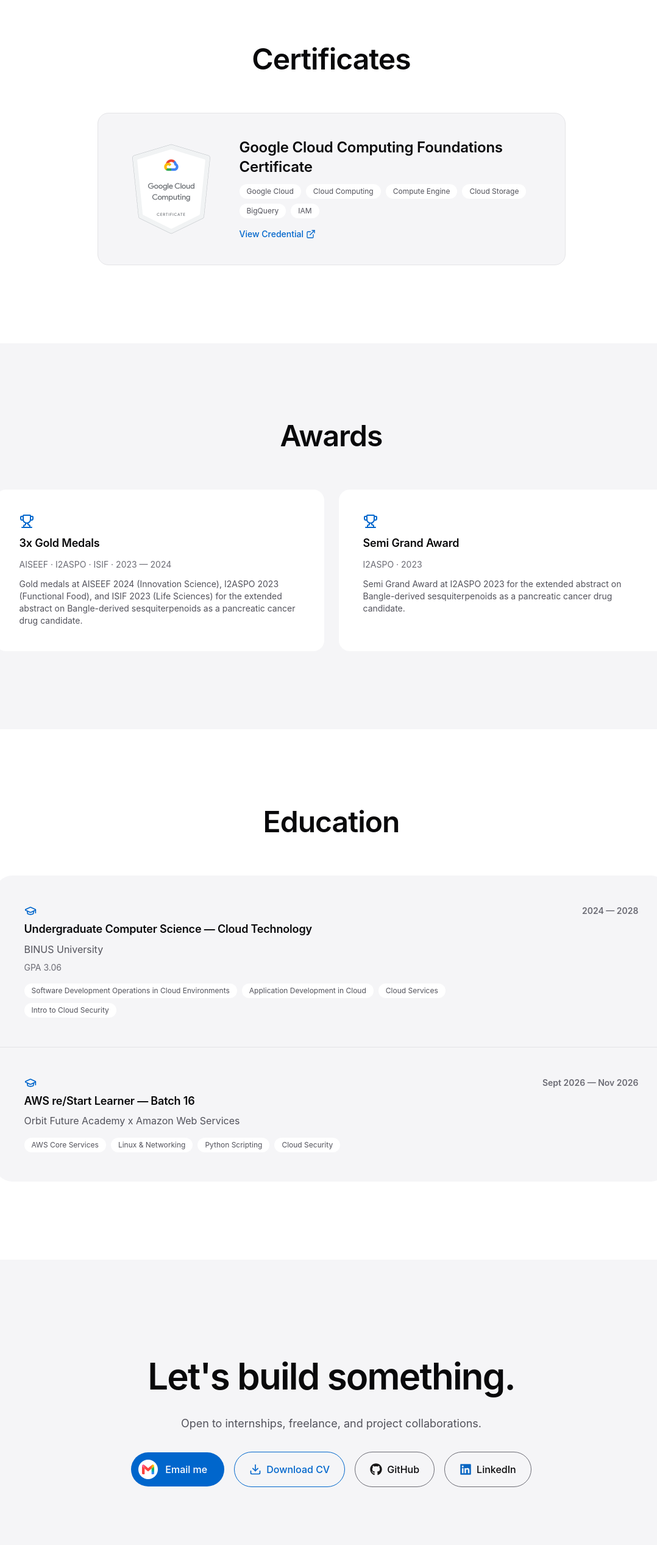
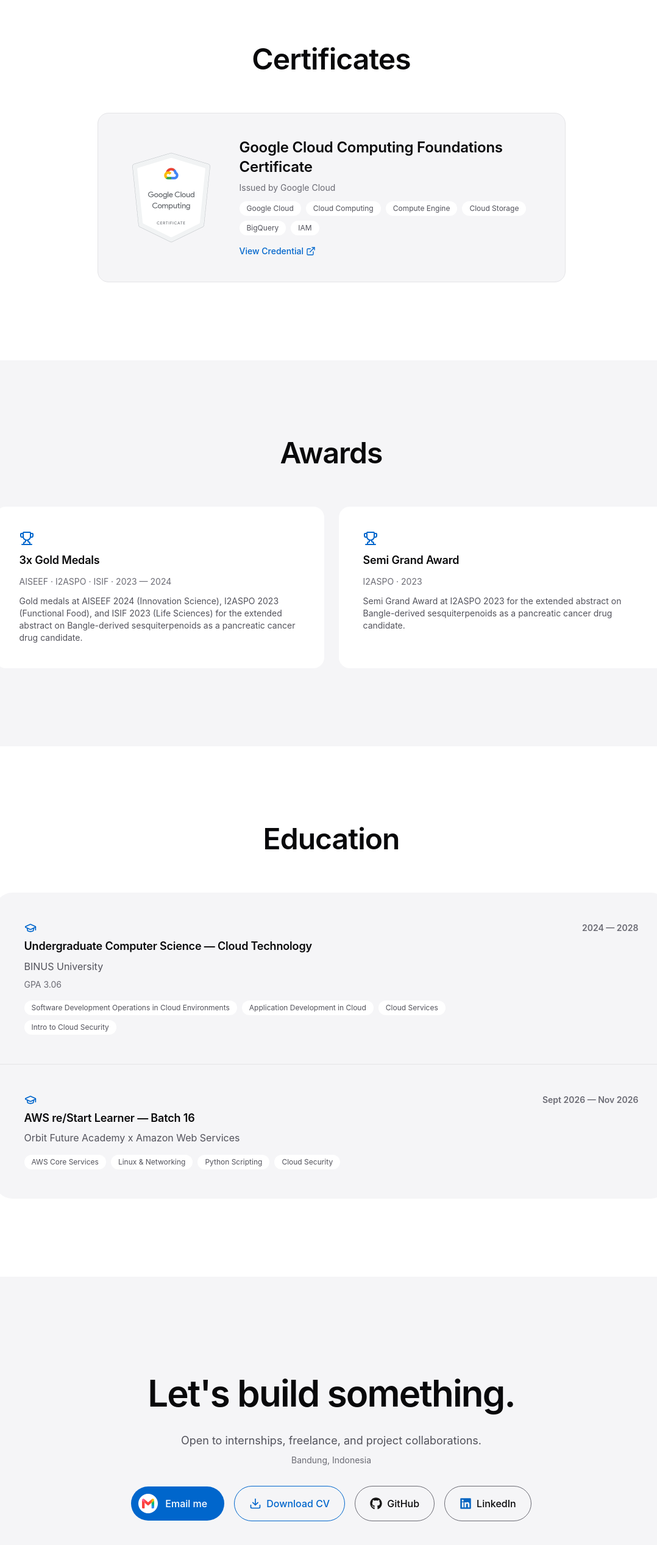
Before and after one commit to nomedcode/portfolio, a Next.js app: page / in a window 1280 px wide. Shown: the part 2223-4757 px from the top of the page at 61% size, without its empty margins (89-1167 px from the left). Built offline with nearby package versions, Linux system fonts and the light colour scheme.

Commit message:
feat(content): render the location and the certificate issuer
Both fields existed in content.ts but nothing displayed them. The
location now sits under the contact line; the issuer sits under the
credential name, which is what makes it checkable.

```diff
--- a/src/components/sections/Certificates.tsx
+++ b/src/components/sections/Certificates.tsx
@@ -31,6 +31,9 @@
               <h3 className="text-xl font-semibold tracking-title text-fg md:text-2xl">
                 {credlyBadge.name}
               </h3>
+              <p className="text-sm text-subtle">
+                Issued by {credlyBadge.issuer}
+              </p>
               <ul className="mt-1 flex flex-wrap justify-center gap-2 sm:justify-start">
                 {credlyBadge.skills.map((s) => (
                   <li
--- a/src/components/sections/Contact.tsx
+++ b/src/components/sections/Contact.tsx
@@ -39,6 +39,7 @@
           <p className="text-lg text-muted">
             Open to internships, freelance, and project collaborations.
           </p>
+          <p className="mt-2 text-sm text-subtle">{profile.location}</p>
         </Reveal>
         <Reveal
           delay={0.2}
```
Also changed, not shown: 2 other files (tests, documents, lock files or other folders).
